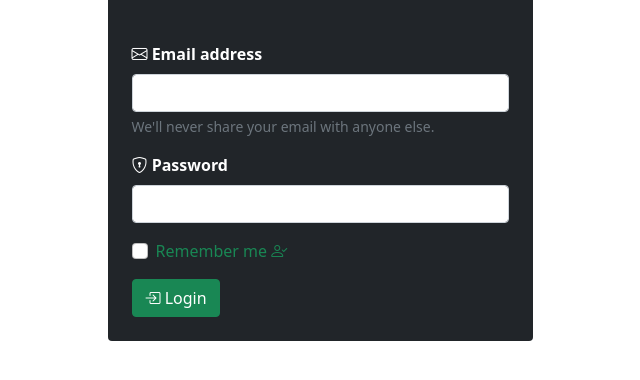
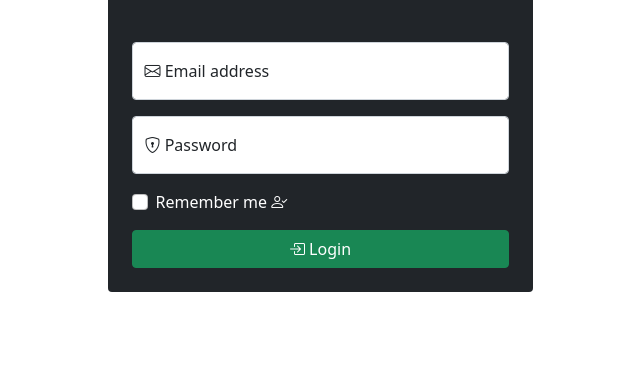
Before and after one commit to rastyit97/rastyit97, a plain HTML site: page index.html in a window 1280 px wide. Shown: the part 126-506 px from the top of the page, without its empty margins (320-960 px from the left). Drawn offline with Linux system fonts and the light colour scheme.

Commit message:
login page designed

```diff
--- a/index.html
+++ b/index.html
@@ -14,28 +14,27 @@
     <div class="container">
         <div class="bg-dark text-white mx-auto p-4 mt-5 rounded" style="max-width: 425px;">
           <h1 class="text-center"><i class="bi bi-person-circle"></i> Login page</h1>
-        <form class="mt-5">
-            <div class="mb-3">
-              <label for="exampleInputEmail1" class="form-label fw-bold"><i class="bi bi-envelope"></i> Email address</label>
-              <input type="email" class="form-control" id="exampleInputEmail1" aria-describedby="emailHelp">
-              <div id="emailHelp" class="form-text">We'll never share your email with anyone else.</div>
-            </div>
-            <div class="mb-3">
-              <label for="exampleInputPassword1" class="form-label fw-bold"><i class="bi bi-shield-lock"></i> Password</label>
-              <input type="password" class="form-control" id="exampleInputPassword1">
-            </div>
+        <form class="mt-5 text-dark">
+
+          <div class="form-floating mb-3">
+            <input type="email" class="form-control" id="floatingInput" placeholder="name@example.com">
+            <label for="floatingInput"><i class="bi bi-envelope"></i> Email address</label>
+          </div>
+
+          <div class="form-floating mb-3">
+            <input type="password" class="form-control" id="floatingPassword" placeholder="Password">
+            <label for="floatingPassword"><i class="bi bi-shield-lock"></i> Password</label>
+          </div>
+
             <div class="mb-3 form-check">
               <input type="checkbox" class="form-check-input" id="exampleCheck1">
-              <label class="form-check-label text-success" for="exampleCheck1">Remember me <i class="bi bi-person-check"></i></label>
+              <label class="form-check-label text-white" for="exampleCheck1">Remember me <i class="bi bi-person-check"></i></label>
             </div>
-            <button type="submit" class="btn btn-success"><i class="bi bi-box-arrow-in-right"></i> Login</button>
+            <button type="submit" class="btn btn-success w-100"><i class="bi bi-box-arrow-in-right"></i> Login</button>
           </form>
         </div>
     </div>
 
-
-
-
     <script src="js/bootstrap.bundle.js"></script>
 </body>
 </html>
```
